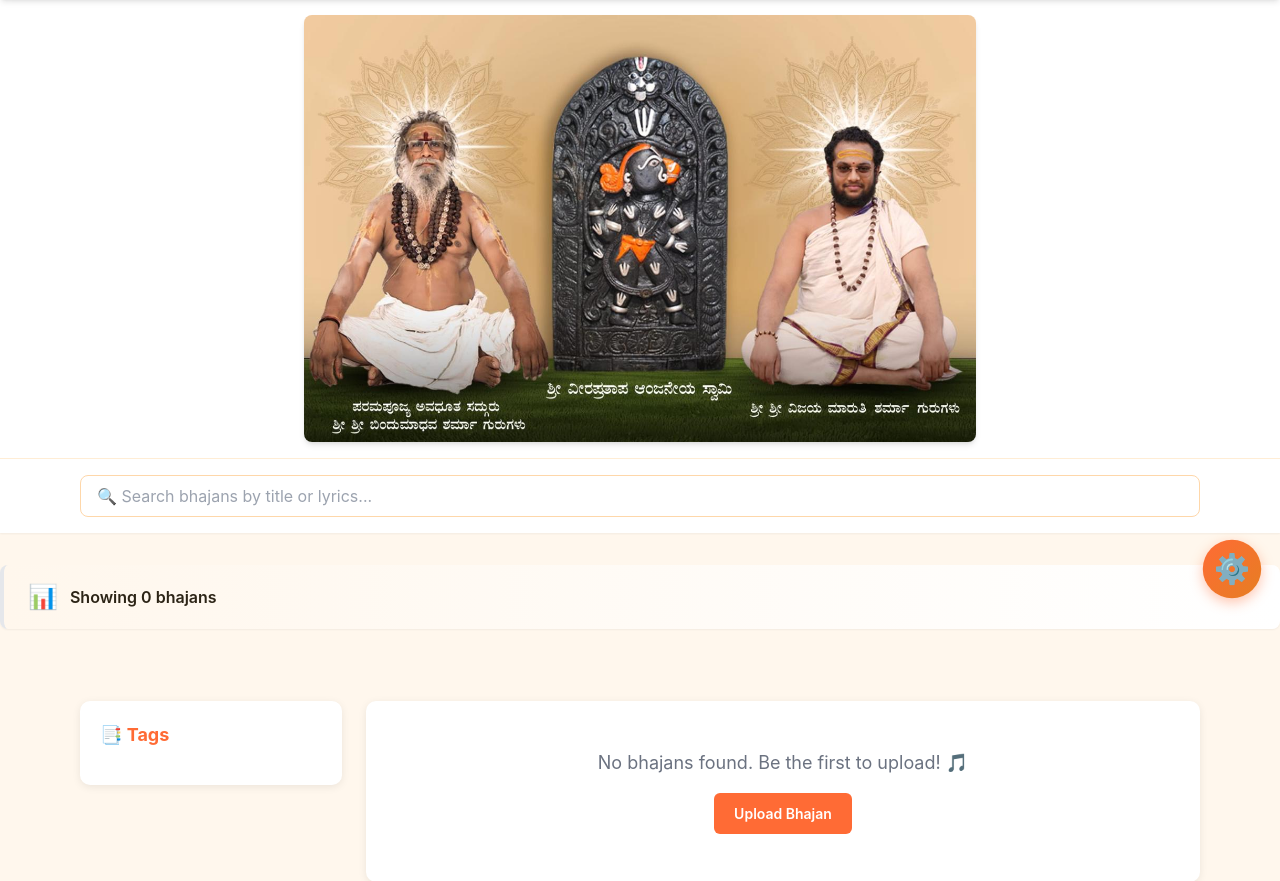
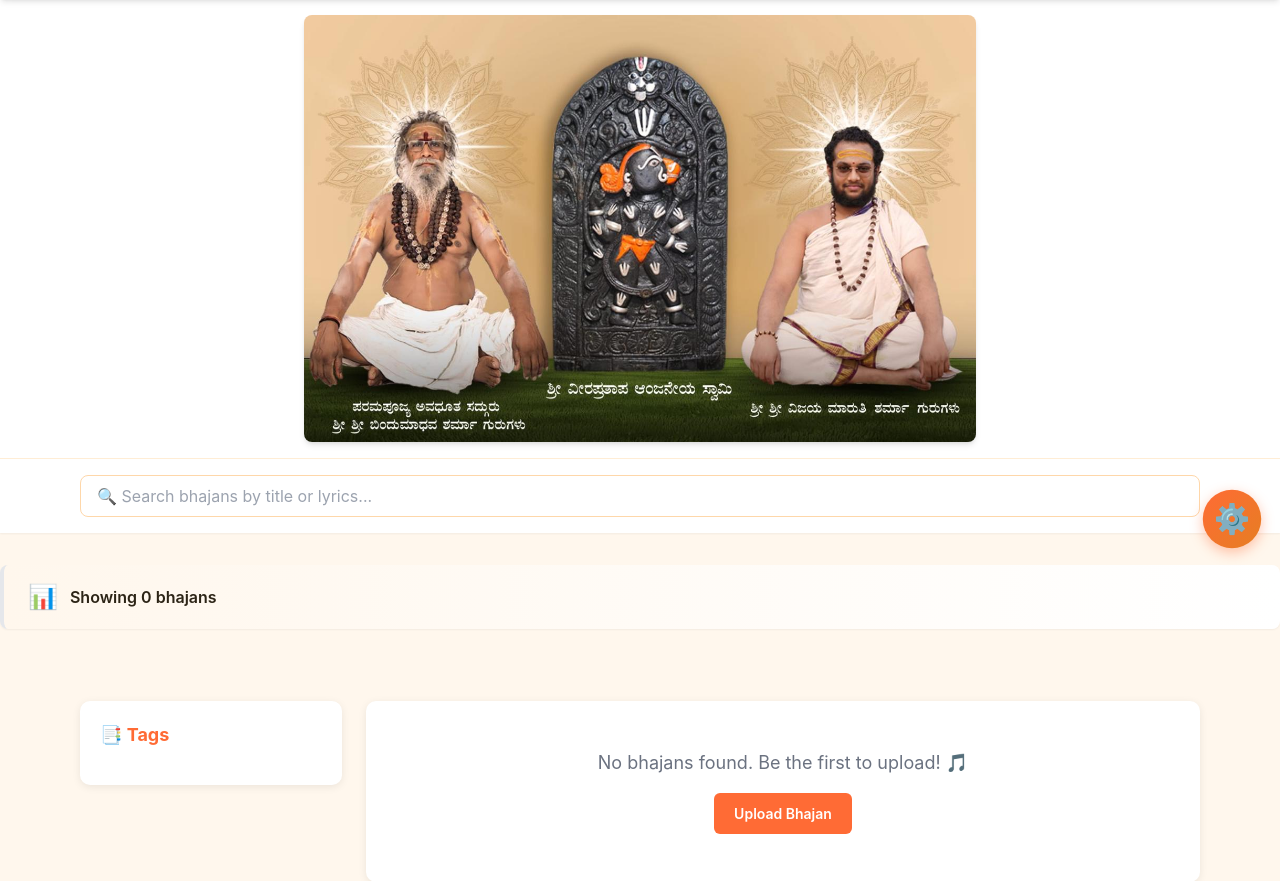
Before and after one commit to belaguru/bhajans, a FastAPI app: page / in a window 1280 px wide. Shown: the part 113-994 px from the top of the page. Run offline with FastAPI, Linux system fonts and the light colour scheme; data that the repository does not hold is empty; some libraries are stand-ins or nearby versions.

Commit message:
Fix: Move floating menu even higher to avoid overlap
- Changed from bottom: 90px to bottom: 140px
- Ensures no overlap with favorite heart icon

```diff
--- a/static/style.css
+++ b/static/style.css
@@ -261,7 +261,7 @@ input:focus, textarea:focus, select:focus {
 /* ===== FLOATING MENU ===== */
 .floating-menu-button {
     position: fixed;
-    bottom: 90px;
+    bottom: 140px;
     right: 20px;
     z-index: 999;
     background: linear-gradient(135deg, #FF6B35, #E67E22);
@@ -389,7 +389,7 @@ input:focus, textarea:focus, select:focus {
     color: white;
     padding: 16px;
     border-radius: 8px;
-    margin-bottom: 90px;
+    margin-bottom: 140px;
     box-shadow: 0 4px 12px rgba(255, 107, 53, 0.3);
 }
 
```
